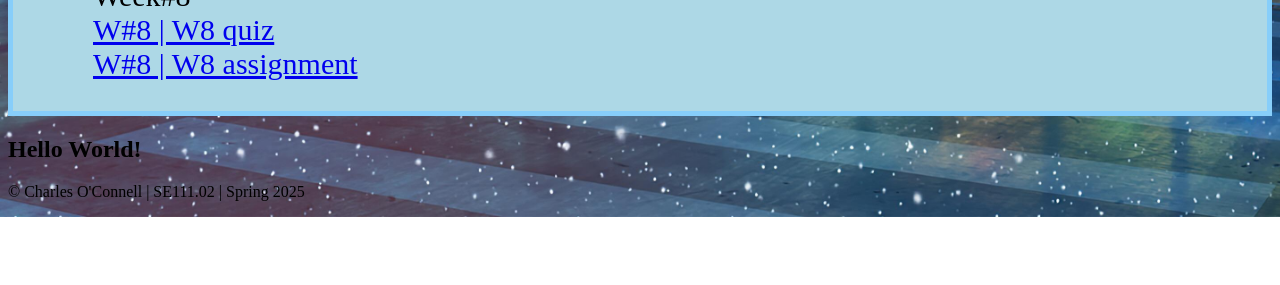
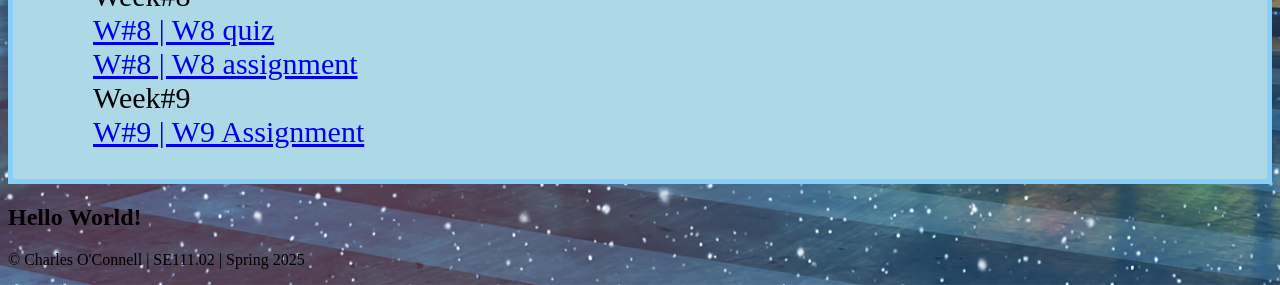
Before and after one commit to Charles-NEIT/SE111.04-HTML-AND-JS, a plain HTML site: page index.html in a window 1280 px wide. Shown: the part 748-1033 px from the top of the page. Before the commit the page ends 965 px from the top, so only its background shows below. Drawn offline with Linux system fonts and the light colour scheme.

Commit message:
did some stuff

```diff
--- a/index.html
+++ b/index.html
@@ -137,6 +137,13 @@
                         <a href ="w8_assignment/index.html">W#8 | W8 assignment</a>
                     </li>
 
+                    <li>
+                        Week#9
+                    </li>
+                    <li>
+                        <a href ="w9_assignment/week9.html">W#9 | W9 Assignment</a>
+                    </li>
+
                 </ul>
 
 
```
Also changed, not shown: w9_assignment/placeholder.html (deleted).
